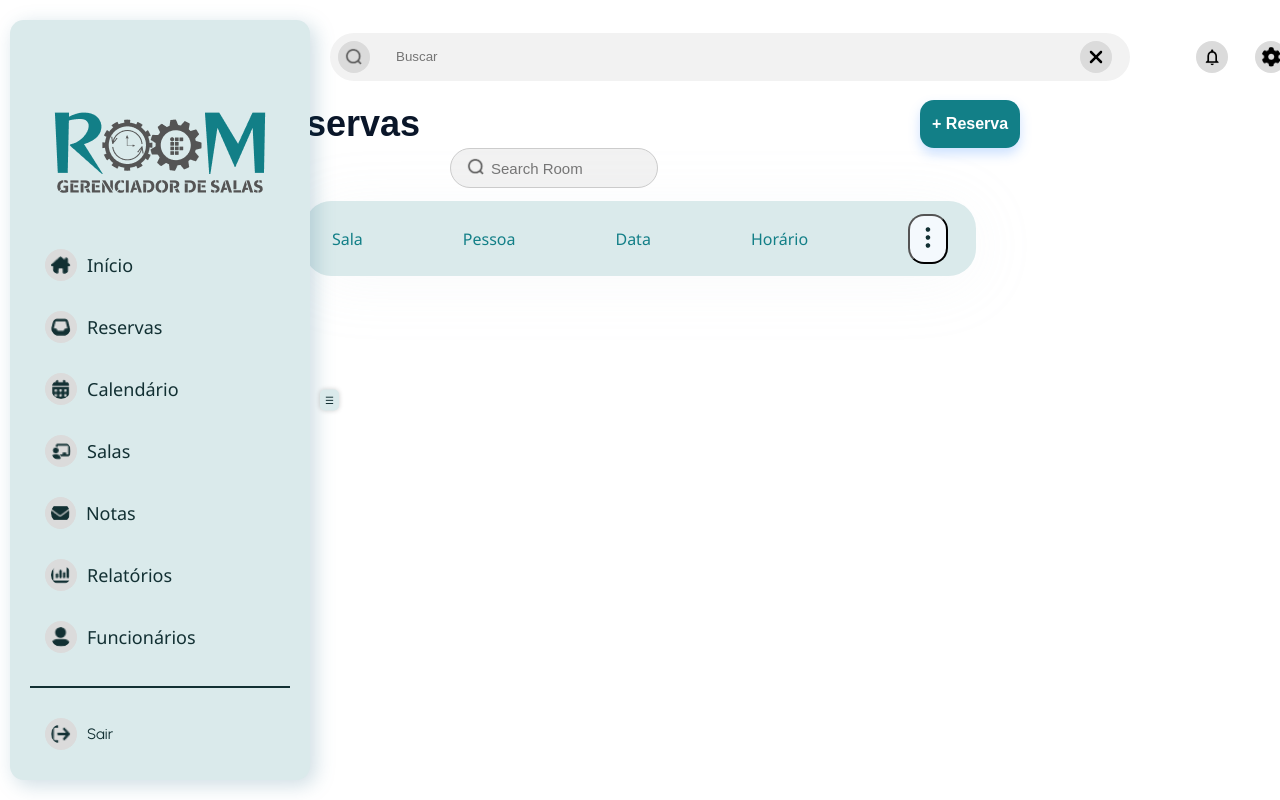
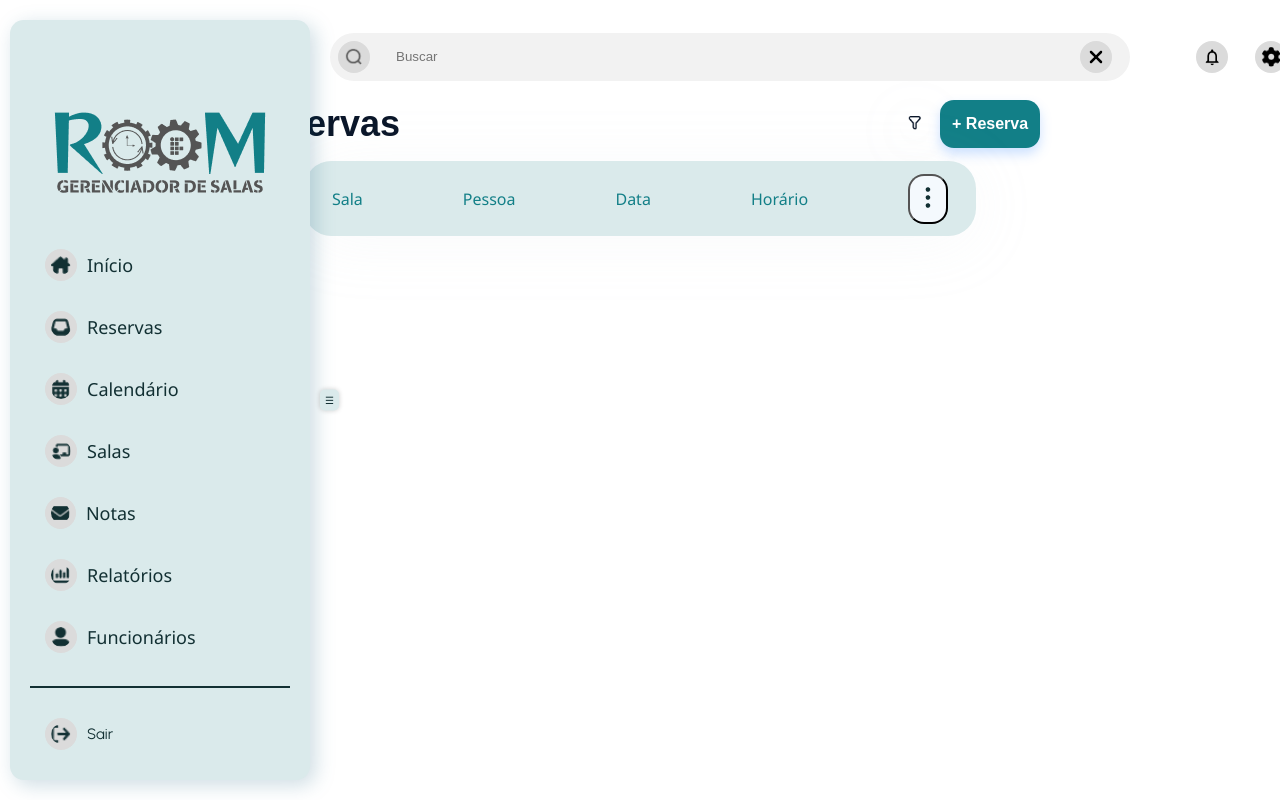
Before and after one commit to JETEJ-Org/RoomPreview, a React (Create React App) app: page /reserva in a window 1280 px wide. Built offline with nearby package versions, Linux system fonts and the light colour scheme.

Commit message:
Update 15/12

```diff
--- a/src/routes/Reserva/Reserva.css
+++ b/src/routes/Reserva/Reserva.css
@@ -26,14 +26,6 @@ main {
     justify-content: top;
 }
 
-/*.topcontainer {
-    display: flex;
-    flex-direction: column;
-    align-items: center;
-    justify-content: center;
-    padding: 5%;
-}*/
-
 .top {
     display: flex;
     align-items: center;
@@ -47,6 +39,24 @@ h1 {
     font-family: "Nunito Sans", sans-serif;
     font-size: 36px;
     font-weight: 700;
+}
+
+.filter_button{
+    height: 30px;
+    width: 30px;
+    border-radius: 15px;
+    margin-right: 10px;
+    border: none;
+    background: #FFF;
+    box-shadow: 0px 6px 58px 0px rgba(196, 203, 214, 0.10);
+    img{
+        transform: translateY(10px);
+        transform: scale(0.7);
+    }
+}
+
+.filter_button:hover{
+    background: #d7d7d7;
 }
 
 .newreserve_button {
@@ -76,8 +86,6 @@ h1 {
     padding-left: 450px;
     padding-bottom: 1%;
     width: 100%;
-}
-
     .search_icon{
         width: 25px;
         .icon{
@@ -86,6 +94,7 @@ h1 {
             transform: translateY(3px);
             pointer-events: icon;
             background-color:unset;
+        }
     }
 }
 
@@ -107,7 +116,7 @@ h1 {
 }
 
 .roomcontainer {
-    /*margin-top: 30%;*/
+    margin-top: 1%;
     border-radius: 27.429px;
     padding: 1%;
     width: auto;
--- a/src/routes/Reserva/Reserva.js
+++ b/src/routes/Reserva/Reserva.js
@@ -1,7 +1,7 @@
 import React, { useState, useRef } from "react";
 import "./Reserva.css";
 
-//Componentes
+// Componentes
 import Sidebar from "../../components/sidebar/sidebar";
 import Header from "../../components/header/header";
 
@@ -10,35 +10,54 @@ import Detalhar from "../../components/reserva/detalhes-reserva/Detalhes";
 
 import More from "../../assets/header_images/more.png";
 import Search from "../../assets/header_images/search.png";
+import Filter from "../../assets/header_images/filter.png";
 
 const Reserva = () => {
   const [isPopupVisible, setPopupVisible] = useState(false);
   const [isPopupVisible2, setPopupVisible2] = useState(false);
+  const [isInputVisible, setInputVisible] = useState(false); // Estado para controlar a visibilidade do input
+
   const togglePopup = () => {
     setPopupVisible(!isPopupVisible);
-  }
+  };
+
   const togglePopup2 = () => {
     setPopupVisible2(!isPopupVisible2);
-  }
+  };
+
+  const toggleInputVisibility = () => {
+    setInputVisible(!isInputVisible);
+  };
 
   return (
-
     <div className="bodycontainer">
       <main>
-        <div><Sidebar /> </div>
-        <div><Header /> </div>
+        <div>
+          <Sidebar />
+        </div>
+        <div>
+          <Header />
+        </div>
 
         <div className="top">
           <h1>Reservas</h1>
-          <button className="newreserve_button" onClick={togglePopup}>+ Reserva</button>
-          <Reservar isVisible={isPopupVisible} onClose={togglePopup}/>
+          <button className="filter_button" onClick={toggleInputVisibility}>
+            <img src={Filter} alt="Filter" />
+          </button>
+          <button className="newreserve_button" onClick={togglePopup}>
+            + Reserva
+          </button>
+          <Reservar isVisible={isPopupVisible} onClose={togglePopup} />
         </div>
-        <div className="input-container">
-          <div className="search_icon">
-            <img src={Search} className="icon" alt="Search Icon" />
+
+        {isInputVisible && (
+          <div className="input-container">
+            <div className="search_icon">
+              <img src={Search} className="icon" alt="Search Icon" />
+            </div>
+            <input id="filter" type="text" placeholder="Search Room" className="search" />
           </div>
-          <input type="text" placeholder="Search Room" className="search"/>
-        </div>
+        )}
 
         <div className="roomcontainer" id="roomcontainer">
           <div className="room">
@@ -46,25 +65,15 @@ const Reserva = () => {
             <p id="info2">Pessoa</p>
             <p id="info3">Data</p>
             <p id="info4">Horário</p>
-            <button className="moreinfo" onClick={togglePopup2}><img src={More} alt="More Info"/></button>
-            <Detalhar isVisible={isPopupVisible2} onClose={togglePopup2}/>
+            <button className="moreinfo" onClick={togglePopup2}>
+              <img src={More} alt="More Info" />
+            </button>
+            <Detalhar isVisible={isPopupVisible2} onClose={togglePopup2} />
           </div>
         </div>
-
-        {/*<div className="pages_count">
-          <div className="count">
-            <p className="atual">1</p>
-            <p>-</p>
-            <p className="total">5</p>
-          </div>
-          <div className="arrows">
-            <img src="" alt="left"></img>
-            <img src="" alt="right"></img>
-          </div>
-        </div>*/}
       </main>
     </div>
   );
-}
+};
 
 export default Reserva;
```
Also changed, not shown: src/assets/header_images/filter.png (added), 1 other file (tests, documents, lock files or other folders). Lines whose indentation alone changed are shown as unchanged.
